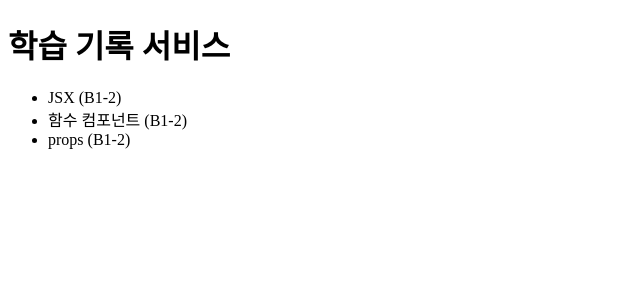
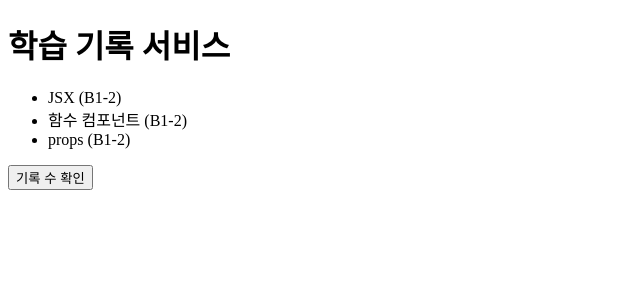
Before and after one commit to GimZiHo/codyssey_B1-2, a React (Vite) app: page / in a window 1280 px wide. Shown: the top 300 px of the page, without its empty margins (0-640 px from the left). Built offline with nearby package versions, Linux system fonts and the light colour scheme.

Commit message:
feat: 기록 수 확인 버튼에 React 이벤트 연결

```diff
--- a/src/pages/HomePage.jsx
+++ b/src/pages/HomePage.jsx
@@ -10,6 +10,11 @@ const records = [
 
 // 함수 컴포넌트: JSX를 반환하는 대문자 이름의 함수. 홈 페이지 화면을 맡는다.
 export default function HomePage() {
+  // 이벤트 핸들러: 클릭 때 React가 호출할 함수. 화면을 바꾸지 않는 부수 효과(alert)만 실행한다.
+  function handleCheckRecordCount() {
+    window.alert(`현재 학습 기록은 ${records.length}개입니다.`);
+  }
+
   // title prop: 표시할 제목은 부모인 HomePage가 정해 PageTitle에 전달한다.
   // 배열 렌더링: map이 기록마다 li를 만든 배열을 반환하고 React가 순서대로 그린다.
   // key: 다시 렌더링할 때 React가 같은 기록의 li를 짝지어 재사용하게 하는 표시.
@@ -21,6 +26,8 @@ export default function HomePage() {
           <li key={record.id}>{record.title} ({record.project})</li>
         ))}
       </ul>
+      {/* onClick에는 호출 결과가 아닌 함수 자체를 전달한다(괄호 없음). */}
+      <button type="button" onClick={handleCheckRecordCount}>기록 수 확인</button>
     </div>
   );
 }
```
Also changed, not shown: 4 other files (tests, documents, lock files or other folders).
